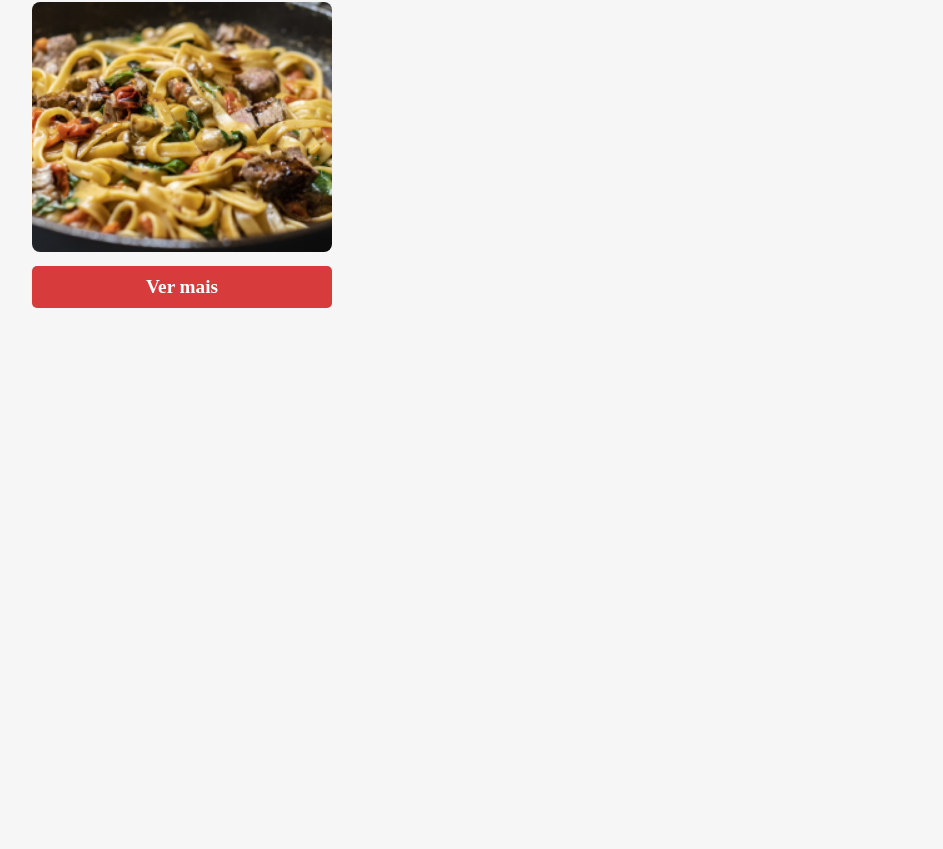
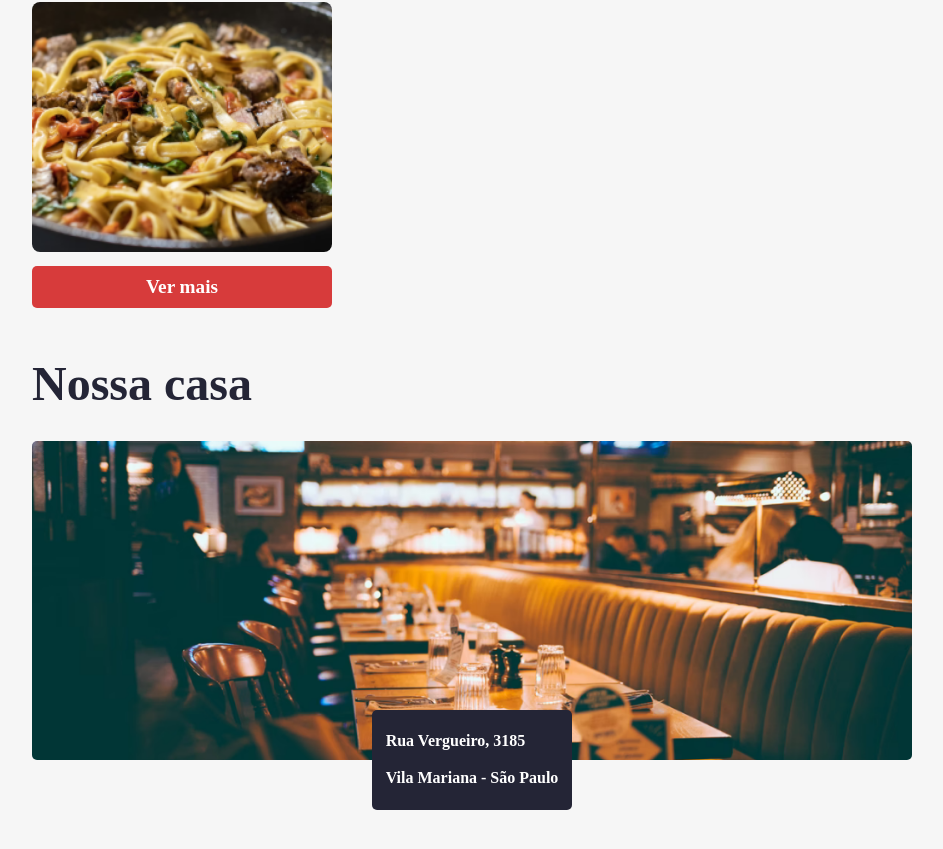
Before and after one commit to vinicius-crispim/aluroni, a React (Create React App) app: page / in a window 1280 px wide. Shown: the part 922-1771 px from the top of the page, without its empty margins (168-1111 px from the left). Before the commit the page ends 1280 px from the top, so only its background shows below. Built offline with nearby package versions, Linux system fonts and the light colour scheme; a web font is replaced by a local one.

Commit message:
Finalizando a tela de início

```diff
--- a/src/pages/Inicio/index.tsx
+++ b/src/pages/Inicio/index.tsx
@@ -1,6 +1,7 @@
 import cardapio from 'data/cardapio.json';
 import styles from './Inicio.module.scss';
 import stylesTema from 'styles/Tema.module.scss';
+import nossaCasaFoto from 'assets/nossa_casa.png';
 
 export default function Inicio() {
   let pratosRecomendados = [...cardapio];
@@ -21,6 +22,13 @@
           </div>
         ))}
       </div>
+      <h3 className={stylesTema.titulo}>Nossa casa</h3>
+      <div className={styles.nossaCasa}>
+        <img src={nossaCasaFoto} alt="Casa do Aluroni" />
+        <div className={styles.nossaCasa__endereco}>
+          Rua Vergueiro, 3185 <br /> <br /> Vila Mariana - São Paulo
+        </div>
+      </div>
     </section>
   );
 }
--- /dev/null
+++ b/src/pages/Sobre/index.tsx
@@ -0,0 +1,9 @@
+import styles from './Sobre.module.scss';
+
+export default function Sobre() {
+  return (
+    <section>
+      Sobre
+    </section>
+  );
+}
--- a/src/routes.js
+++ b/src/routes.js
@@ -2,6 +2,7 @@
 import PaginaPadrao from 'components/PaginaPadrao';
 import Cardapio from 'pages/Cardapio';
 import Inicio from 'pages/Inicio';
+import Sobre from 'pages/Sobre';
 import { BrowserRouter as Router, Route, Routes } from 'react-router-dom';
 
 export default function AppRouter() {
@@ -13,14 +14,9 @@
           <Route path="/" element={<PaginaPadrao />}>
             <Route index element={<Inicio />} />
             <Route path="cardapio" element={<Cardapio />} />
+            <Route path='sobre-nos' element={<Sobre />} />
           </Route>
         </Routes>
-        {/* <Routes>
-          <Route path='/' element={<PaginaPadrao>}/>
-            <Route index element={<Inicio />} />
-            <Route path='cardapio' element={<Cardapio />}>
-            </Route>
-          </Routes> */}
       </Router>
     </main>
   );
```
Also changed, not shown: src/assets/nossa_casa.png (added), src/pages/Sobre/Sobre.module.scss (added).
